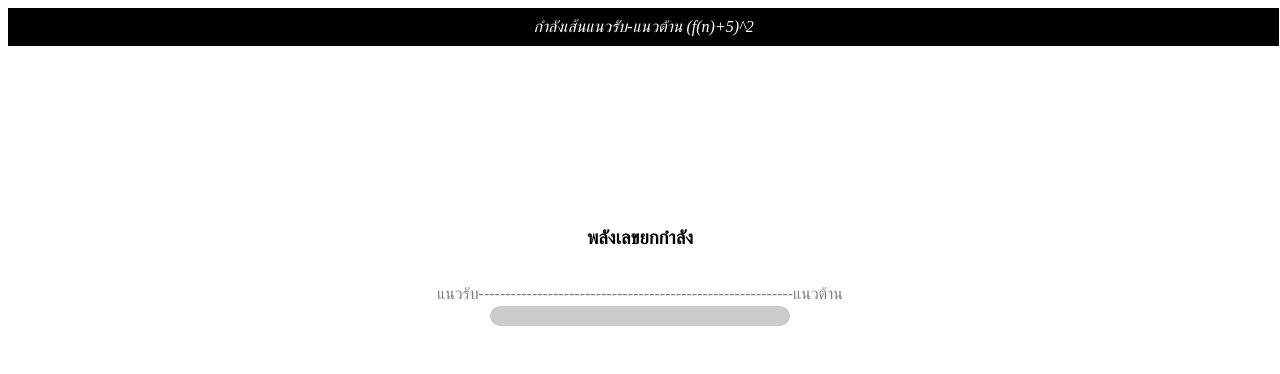
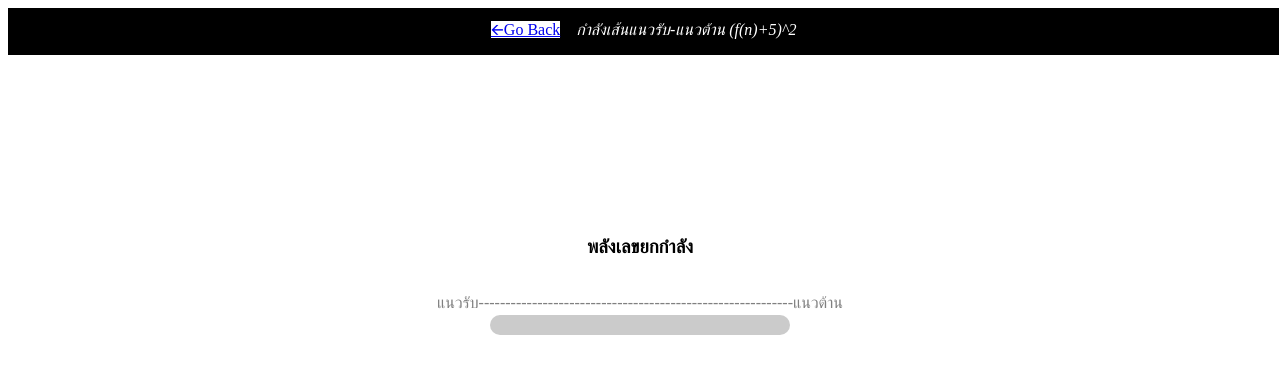
Before and after one commit to artnp/btc-support-resistant-exponent, a plain HTML site: page index.html in a window 1280 px wide. Drawn offline with Linux system fonts and the light colour scheme; no server answers.

Commit message:
Update index.html

```diff
--- a/index.html
+++ b/index.html
@@ -91,7 +91,7 @@
 </head>
 <body>
 <div class="black-box"><center>
-<div class="flashing-bar"></div> <i>กำลังเส้นแนวรับ-แนวต้าน (f(n)+5)^2</i>
+<div class="flashing-bar"></div> <a href="javascript:history.back()" style="background-color:white;">🡨Go Back</a> &nbsp;&nbsp; <i>กำลังเส้นแนวรับ-แนวต้าน (f(n)+5)^2</i>
 </center></div>
 <center>
     <br><br><br><br><br><br><br><br><br><h3>พลังเลขยกกำลัง</h3><br><font color="grey">แนวรับ-----------------------------------------------------------แนวต้าน</font>
```
